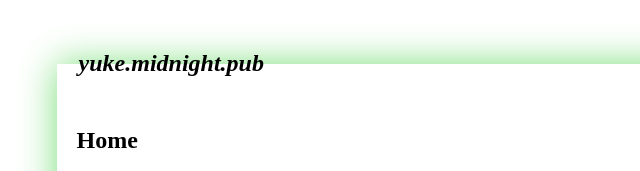
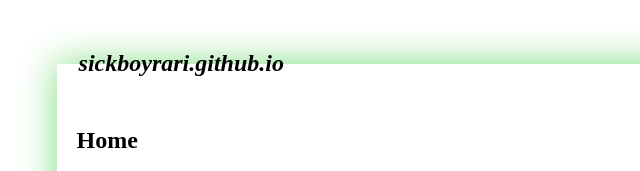
Before and after one commit to sickboyrari/sickboyrari.github.io, a plain HTML site: page index.html in a window 1280 px wide. Shown: the top 171 px of the page, 121-761 px from the left. Drawn offline with Linux system fonts and the light colour scheme.

Commit message:
Update index.html

```diff
--- a/index.html
+++ b/index.html
@@ -50,7 +50,7 @@
 
 <body onload="onload()" onresize="sizeUi()">
   <fieldset id="fields" style="position: relative;">
-    <legend><b><i>yuke.midnight.pub</i></b></legend>
+    <legend><b><i>sickboyrari.github.io</i></b></legend>
     <h2>Home</h2>
     <pre>    ├── main/
     │   ├── <a id="test" href="./404.html" target="_blank">about</a>
```
